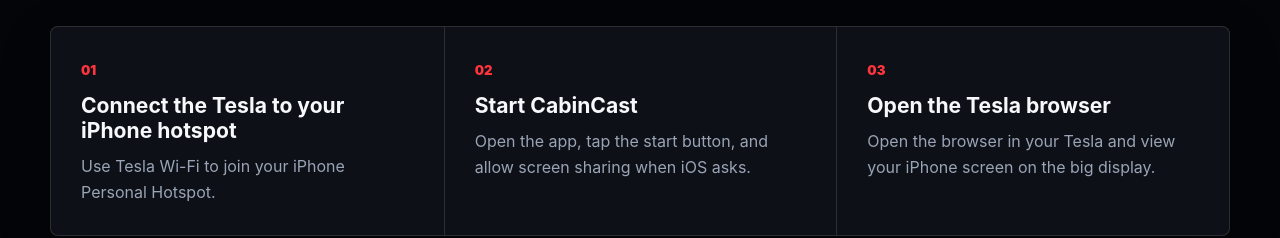
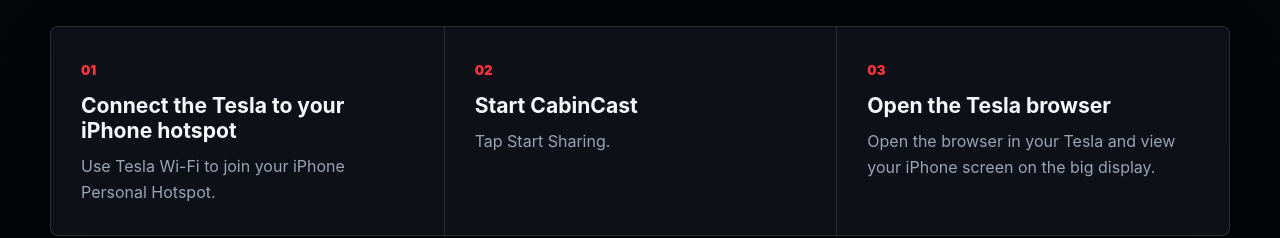
Before and after one commit to WilliamKampus/cabincast-site, a plain HTML site: page index.html in a window 1280 px wide. Shown: the part 1040-1278 px from the top of the page. Drawn offline with Linux system fonts and the light colour scheme.

Commit message:
Simplify setup sharing step copy

```diff
--- a/index.html
+++ b/index.html
@@ -72,7 +72,7 @@
         <article>
           <span>02</span>
           <h3>Start CabinCast</h3>
-          <p>Open the app, tap the start button, and allow screen sharing when iOS asks.</p>
+          <p>Tap Start Sharing.</p>
         </article>
         <article>
           <span>03</span>
```
Also changed, not shown: ja/index.html (+1 -1 lines).
